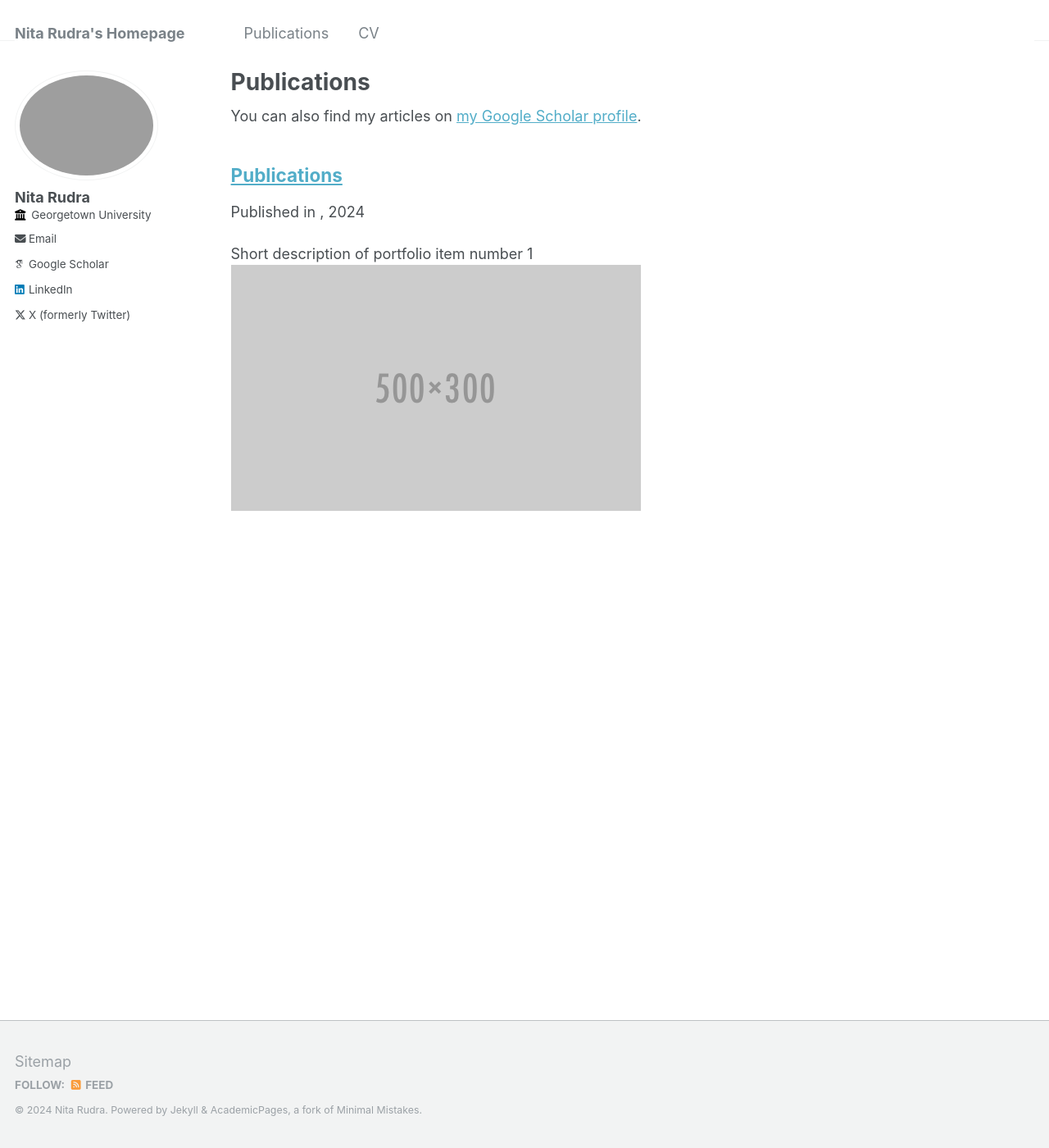
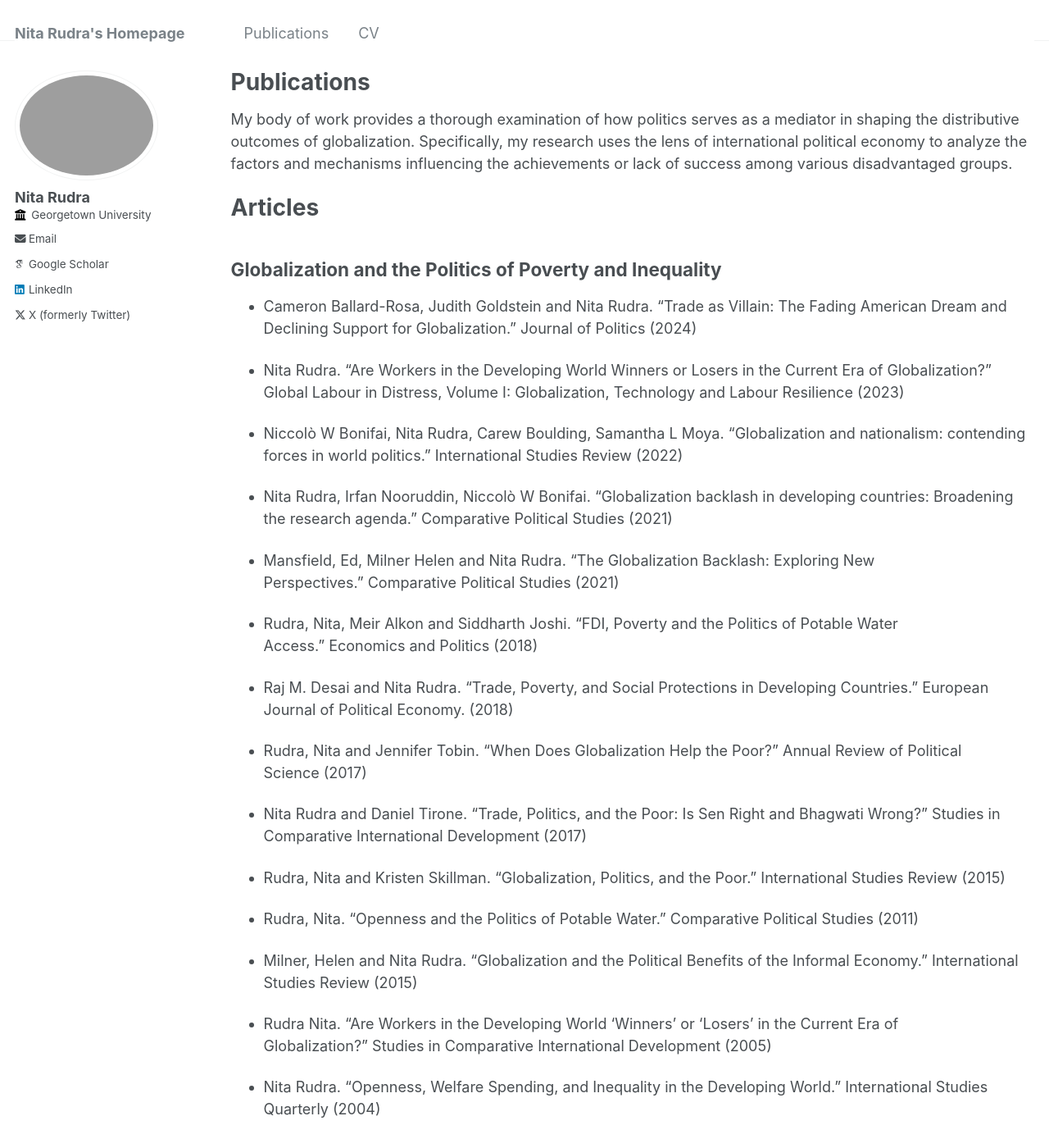
Before and after one commit to koka201/Nita-Rudra, a Jekyll site: the page built from _pages/publications.md, in a window 1280 px wide and 1400 px high. Shown: the whole window at 82% size. Built offline with Jekyll 4.4.1, drawn with Linux system fonts in a browser that asks for light colours; some web fonts are replaced; some of the changed text lies outside the part shown.

Commit message:
update on 2024/4/10

```diff
--- a/_pages/publications.md
+++ b/_pages/publications.md
@@ -5,12 +5,94 @@ permalink: /publications/
 author_profile: true
 ---
 
-{% if site.author.googlescholar %}
+<!-- {% if site.author.googlescholar %}
   <div class="wordwrap">You can also find my articles on <a href="{{site.author.googlescholar}}">my Google Scholar profile</a>.</div>
-{% endif %}
+{% endif %} -->
 
-{% include base_path %}
+My body of work provides a thorough examination of how politics serves as a mediator in shaping the distributive outcomes of globalization. Specifically, my research uses the lens of international political economy to analyze the factors and mechanisms influencing the achievements or lack of success among various disadvantaged groups.
 
-{% for post in site.publications reversed %}
-  {% include archive-single.html %}
-{% endfor %}
+Articles
+======
+
+Globalization and the Politics of Poverty and Inequality
+------
+
+* Cameron Ballard-Rosa, Judith Goldstein and Nita Rudra. “Trade as Villain: The Fading American Dream and Declining Support for Globalization.” Journal of Politics (2024)
+
+* Nita Rudra. “Are Workers in the Developing World Winners or Losers in the Current Era of Globalization?” Global Labour in Distress, Volume I: Globalization, Technology and Labour Resilience (2023)
+
+* Niccolò W Bonifai, Nita Rudra, Carew Boulding, Samantha L Moya. “Globalization and nationalism: contending forces in world politics.” International Studies Review (2022)
+
+* Nita Rudra, Irfan Nooruddin, Niccolò W Bonifai. “Globalization backlash in developing countries: Broadening the research agenda.” Comparative Political Studies (2021)
+
+* Mansfield, Ed, Milner Helen and Nita Rudra. “The Globalization Backlash: Exploring New Perspectives.” Comparative Political Studies (2021)
+
+* Rudra, Nita, Meir Alkon and Siddharth Joshi. “FDI, Poverty and the Politics of Potable Water Access.” Economics and Politics (2018)
+
+* Raj M. Desai and Nita Rudra. “Trade, Poverty, and Social Protections in Developing Countries.” European Journal of Political Economy. (2018)
+
+* Rudra, Nita and Jennifer Tobin. “When Does Globalization Help the Poor?” Annual Review of Political Science (2017)
+
+* Nita Rudra and Daniel Tirone. “Trade, Politics, and the Poor: Is Sen Right and Bhagwati Wrong?” Studies in Comparative International Development (2017)
+
+* Rudra, Nita and Kristen Skillman. “Globalization, Politics, and the Poor.” International Studies Review (2015)
+
+* Rudra, Nita. “Openness and the Politics of Potable Water.” Comparative Political Studies (2011)
+
+* Milner, Helen and Nita Rudra. “Globalization and the Political Benefits of the Informal Economy.” International Studies Review (2015)
+
+* Rudra Nita. “Are Workers in the Developing World ‘Winners’ or ‘Losers’ in the Current Era of Globalization?” Studies in Comparative International Development (2005)
+
+* Nita Rudra. “Openness, Welfare Spending, and Inequality in the Developing World.” International Studies Quarterly (2004)
+
+
+Reassessing  Embedded Liberalism (Balancing Globalization and the Welfare State)
+------
+
+* Mansfield, Ed and Nita Rudra. “Embedded Liberalism in the Digital Era.” International Organization (2021)
+
+* Nooruddin, Irfan and Nita Rudra. “Are Developing Countries Really Defying the Embedded Liberalism Hypothesis?” World Politics (2014)
+
+* Rudra, Nita. “Welfare Regimes in Developing Countries: Unique or Universal?” Journal of Politics (2007)
+
+* Nita Rudra. “Globalization and the Decline of the Welfare State in Less Developed Countries,” International Organization (2002).
+
+
+Democracy and Globalization
+------
+
+* Chandra, Siddharth and Nita Rudra. “Reassessing the Links Between Regime Type and Economic Performance: Why Some Authoritarian Regimes Show Stable Growth and Others Do Not.” British Journal of Political Science (2014)
+
+* Rudra, Nita and Nathan Jensen. “Globalization and the Politics of Natural Resources.” Comparative Political Studies. (A special issue of Comparative Political Studies). Introduction written and issue co-edited (2011)
+
+* Rudra Nita. “Globalization and the Strengthening of Democracy in the Developing World.” American Journal of Political Science (2005)
+
+* Rudra Nita and Stephan Haggard. “Globalization, Democracy and Effective Welfare Spending in Developing Countries.” Comparative Political Science (2005)
+
+
+International Organizations, Globalization and Developing Countries
+------
+
+*  Sera Linardi, Nita Rudra. “Globalization and Willingness to Support the Poor in Developing Countries: An Experiment in India.” Comparative Political Studies (2020)
+
+* Donno, Daniela and Nita Rudra. “David and Goliath? Small Developing Countries, Large Emerging Markets and South South Trade Agreements.” International Studies Quarterly (2019)
+
+* Bastiaens, Ida and Nita Rudra. “Trade Liberalization and the Challenges of Revenue Mobilization: Can International Financial Institutions Make a Difference?” Review of International Political Economy (2016)
+
+* Rudra, Nita. “Social Protection in the Developing World: Challenges, Continuity, and Change’.” Politics and Society (2015)
+
+* Donno, Daniela and Nita Rudra. “To Fear or Not to Fear? BRICs and the Developing World.” International Studies Review (2014)
+
+* Rudra, Nita. “Why International Organizations Should Bring Basic Needs Back In..” International Studies Perspective  (2009)
+
+
+Articles (non-peer reviewed)
+======
+
+* “The Hidden Threat to Globalization Why the Developing World Is Turning Against Free Trade” .Decmeber 3, 2021 (with Niccolo Bonifai and Irfan Noorudding) Foreign Affairs.
+
+* “Trade, poverty, and social protection in developing countries”. 2016 (with Raj Desai) WIDER Working Paper 2016/139. Helsinki: UNU-WIDER.
+
+* “Decentralization & Local Governance in Bangladesh: An Analysis of Stakeholder Perspectives.” 2007 (with Shonali Sardesai) Social Development Department, The World Bank.
+
+* “Political Analysis of Decentralization: Capturing the Stakeholder Perspective Lessons Learned from the Bangladesh Study.” 2009. Social Development Notes. Social Analysis and Social Policy. World Bank, 118.
```
